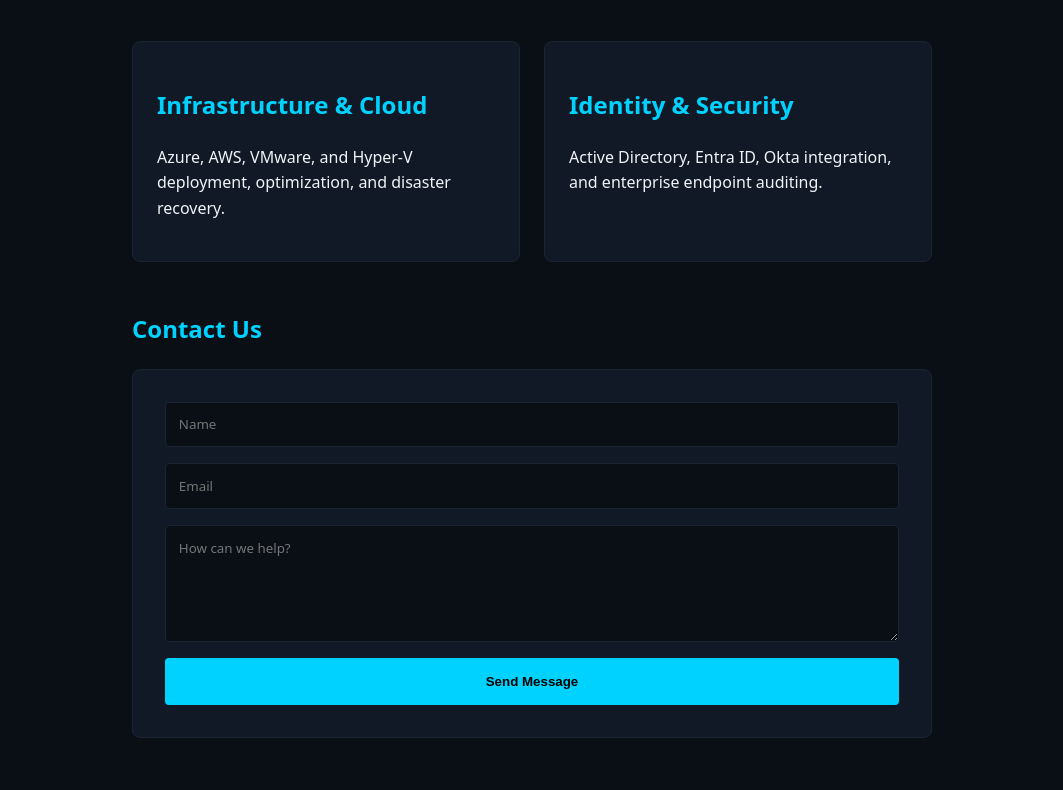
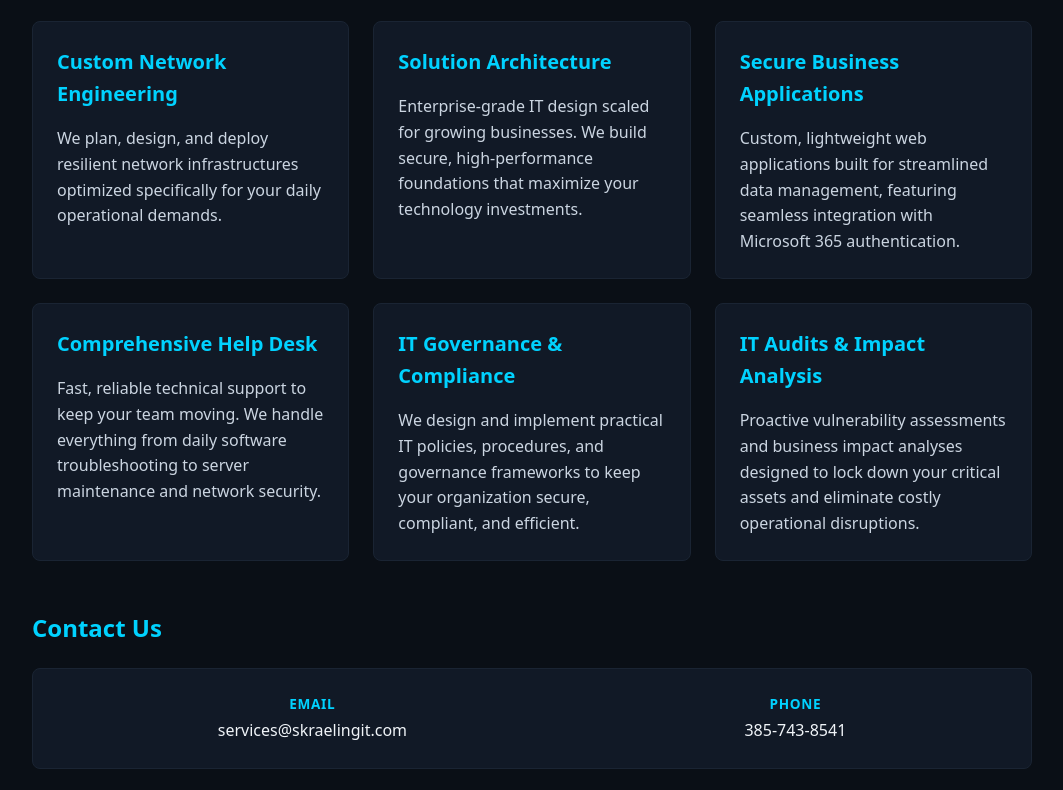
Before and after one commit to mikeinkg-creator/skraelingit-web, a plain HTML site: page index.html in a window 1280 px wide. Shown: the part 440-1230 px from the top of the page, without its empty margins (108-1171 px from the left). Drawn offline with Linux system fonts and the light colour scheme.

Commit message:
Update index.html
add services and contact us

```diff
--- a/index.html
+++ b/index.html
@@ -5,20 +5,27 @@
     <meta name="viewport" content="width=device-width, initial-scale=1.0">
     <title>Skraeling IT | Infrastructure Consulting</title>
     <style>
-        :root { --bg: #0a0f16; --text: #f0f4f8; --accent: #00d2ff; }
+        :root { --bg: #0a0f16; --text: #f0f4f8; --accent: #00d2ff; --card-bg: #111926; --border: #1a2433; }
         body { font-family: system-ui, -apple-system, sans-serif; background: var(--bg); color: var(--text); margin: 0; line-height: 1.6; }
-        header { padding: 2rem; text-align: center; border-bottom: 1px solid #1a2433; }
+        header { padding: 2rem; text-align: center; border-bottom: 1px solid var(--border); }
         header img { max-width: 300px; height: auto; }
-        main { max-width: 800px; margin: 0 auto; padding: 2rem; }
-        h1, h2 { color: var(--accent); }
+        main { max-width: 1000px; margin: 0 auto; padding: 2rem; }
+        h1, h2, h3 { color: var(--accent); margin-top: 0; }
         .hero { text-align: center; margin-bottom: 3rem; }
-        .services { display: grid; grid-template-columns: repeat(auto-fit, minmax(250px, 1fr)); gap: 1.5rem; margin-bottom: 3rem; }
-        .service-card { background: #111926; padding: 1.5rem; border-radius: 8px; border: 1px solid #1a2433; }
-        form { display: flex; flex-direction: column; gap: 1rem; background: #111926; padding: 2rem; border-radius: 8px; border: 1px solid #1a2433; }
-        input, textarea { padding: 0.8rem; background: #0a0f16; border: 1px solid #1a2433; color: var(--text); border-radius: 4px; font-family: inherit; }
+        .services { display: grid; grid-template-columns: repeat(auto-fit, minmax(280px, 1fr)); gap: 1.5rem; margin-bottom: 3rem; }
+        .service-card { background: var(--card-bg); padding: 1.5rem; border-radius: 8px; border: 1px solid var(--border); }
+        .service-card h2 { font-size: 1.25rem; margin-bottom: 0.75rem; }
+        .service-card p { margin-bottom: 0; color: #cbd5e1; }
+        .contact-info { display: flex; flex-wrap: wrap; justify-content: space-around; gap: 1rem; background: var(--card-bg); padding: 1.5rem; border-radius: 8px; border: 1px solid var(--border); margin-bottom: 1.5rem; text-align: center; }
+        .contact-item a { color: var(--text); text-decoration: none; font-weight: 500; transition: color 0.2s; }
+        .contact-item a:hover { color: var(--accent); }
+        .contact-label { display: block; font-size: 0.85rem; color: var(--accent); text-transform: uppercase; letter-spacing: 0.05em; margin-bottom: 0.25rem; font-weight: bold; }
+        form { display: flex; flex-direction: column; gap: 1rem; background: var(--card-bg); padding: 2rem; border-radius: 8px; border: 1px solid var(--border); }
+        input, textarea { padding: 0.8rem; background: var(--bg); border: 1px solid var(--border); color: var(--text); border-radius: 4px; font-family: inherit; }
+        input:focus, textarea:focus { outline: none; border-color: var(--accent); }
         button { padding: 1rem; background: var(--accent); color: #000; border: none; font-weight: bold; cursor: pointer; border-radius: 4px; transition: opacity 0.2s; }
         button:hover { opacity: 0.8; }
-        footer { text-align: center; padding: 2rem; color: #64748b; font-size: 0.9rem; }
+        footer { text-align: center; padding: 2rem; color: #64748b; font-size: 0.9rem; border-top: 1px solid var(--border); margin-top: 2rem; }
     </style>
 </head>
 <body>
@@ -33,17 +40,45 @@
 
         <section class="services">
             <div class="service-card">
-                <h2>Infrastructure & Cloud</h2>
-                <p>Azure, AWS, VMware, and Hyper-V deployment, optimization, and disaster recovery.</p>
+                <h2>Custom Network Engineering</h2>
+                <p>We plan, design, and deploy resilient network infrastructures optimized specifically for your daily operational demands.</p>
             </div>
             <div class="service-card">
-                <h2>Identity & Security</h2>
-                <p>Active Directory, Entra ID, Okta integration, and enterprise endpoint auditing.</p>
+                <h2>Solution Architecture</h2>
+                <p>Enterprise-grade IT design scaled for growing businesses. We build secure, high-performance foundations that maximize your technology investments.</p>
+            </div>
+            <div class="service-card">
+                <h2>Secure Business Applications</h2>
+                <p>Custom, lightweight web applications built for streamlined data management, featuring seamless integration with Microsoft 365 authentication.</p>
+            </div>
+            <div class="service-card">
+                <h2>Comprehensive Help Desk</h2>
+                <p>Fast, reliable technical support to keep your team moving. We handle everything from daily software troubleshooting to server maintenance and network security.</p>
+            </div>
+            <div class="service-card">
+                <h2>IT Governance &amp; Compliance</h2>
+                <p>We design and implement practical IT policies, procedures, and governance frameworks to keep your organization secure, compliant, and efficient.</p>
+            </div>
+            <div class="service-card">
+                <h2>IT Audits &amp; Impact Analysis</h2>
+                <p>Proactive vulnerability assessments and business impact analyses designed to lock down your critical assets and eliminate costly operational disruptions.</p>
             </div>
         </section>
 
         <section id="contact">
             <h2>Contact Us</h2>
+
+            <div class="contact-info">
+                <div class="contact-item">
+                    <span class="contact-label">Email</span>
+                    <a href="mailto:services@skraelingit.com">services@skraelingit.com</a>
+                </div>
+                <div class="contact-item">
+                    <span class="contact-label">Phone</span>
+                    <a href="tel:3857438541">385-743-8541</a>
+                </div>
+            </div>
+
             <form action="https://formspree.io/f/mvkzdygw" method="POST">
                 <input type="text" name="name" placeholder="Name" required>
                 <input type="email" name="_replyto" placeholder="Email" required>
```
